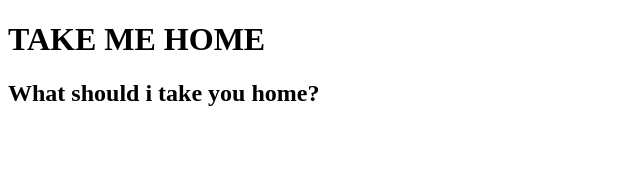
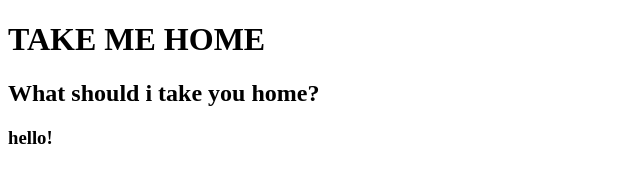
Before and after one commit to MICHAELCARRILLO/take-me-home, a plain HTML site: page index.html in a window 1280 px wide. Shown: the full height of the page, 0-640 px from the left. Drawn offline with Linux system fonts and the light colour scheme.

Commit message:
Update index.html

```diff
--- a/index.html
+++ b/index.html
@@ -9,5 +9,6 @@
 <body>
     <h1>TAKE ME HOME</h1>
     <h2> What should i take you home? </h2>
-</body>
+    <h3> hello!</h3>
+    </body>
 </html>
```
